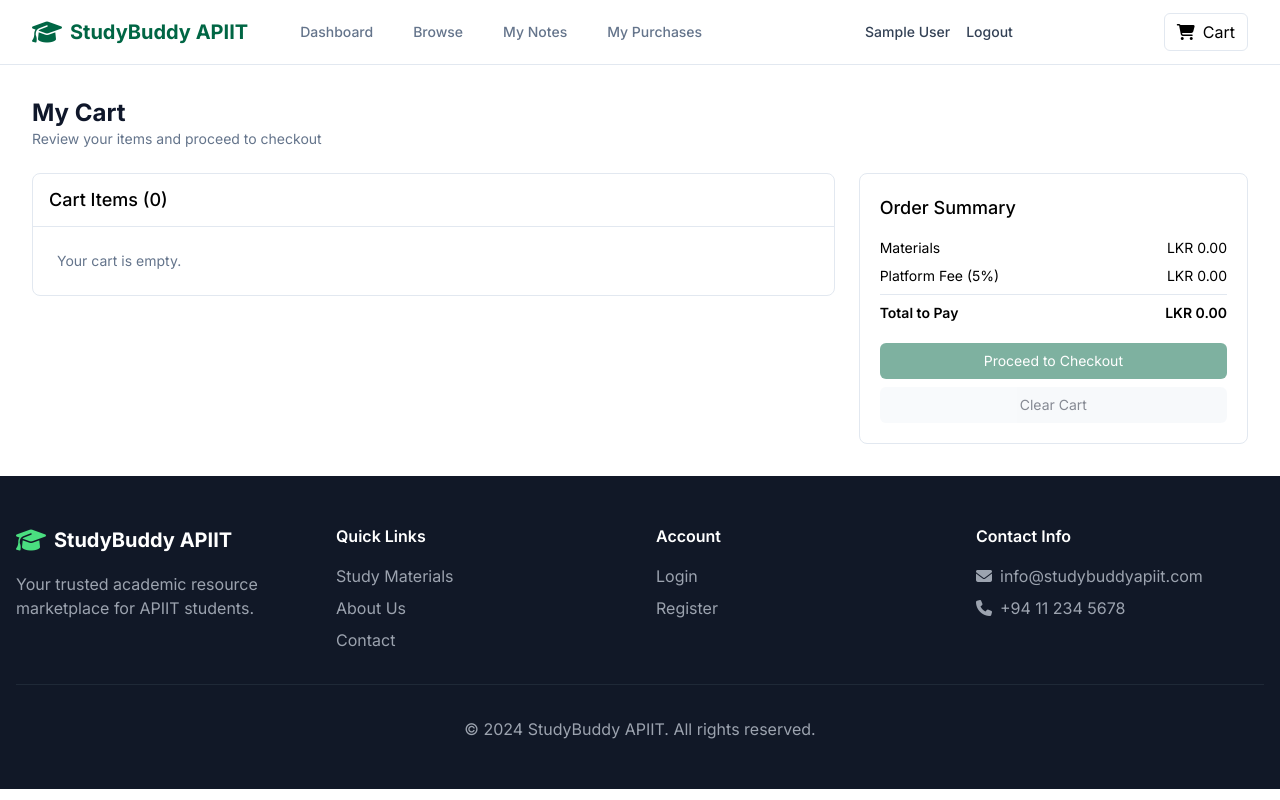
After one commit to nethmipalliyaguruge/StudyBuddy, a PHP site: page /cart.php in a window 1280 px wide. The commit adds this page. Run offline with PHP 8.4, Linux system fonts and the light colour scheme; the visitor is signed in with stand-in values (Sample User, id 1); tables that the repository leaves empty or names only in its code hold one stand-in row (values such as "Sample post"); some libraries are stand-ins or nearby versions.

Commit message:
adding a cart

```diff
--- /dev/null
+++ b/pages/cart.php
@@ -0,0 +1,138 @@
+<?php
+require_once __DIR__ . '/../config/config.php';
+require_once __DIR__ . '/../config/helpers.php';
+require_login();
+
+$title = "My Cart - StudyBuddy APIIT";
+
+// items in session
+$ids = $_SESSION['cart'] ?? [];
+$items = [];
+$total_price_cents = 0;
+$total_fee_cents   = 0;
+$total_pay_cents   = 0;
+
+if ($ids) {
+  $in = implode(',', array_fill(0,count($ids),'?'));
+  $sql = "
+    SELECT
+      n.id, n.title, n.price_cents, n.file_path,
+      u.full_name AS seller_name,
+      m.title AS module_title,
+      l.name  AS level_name,
+      s.name  AS school_name,
+      LOWER(SUBSTRING_INDEX(n.file_path,'.',-1)) AS ext
+    FROM notes n
+    JOIN users   u ON u.id = n.seller_id
+    JOIN modules m ON m.id = n.module_id
+    JOIN levels  l ON l.id = m.level_id
+    JOIN schools s ON s.id = l.school_id
+    WHERE n.id IN ($in)
+  ";
+  $stmt = $pdo->prepare($sql);
+  $stmt->execute($ids);
+  $items = $stmt->fetchAll(PDO::FETCH_ASSOC);
+
+  foreach ($items as $it) {
+    $price = (int)$it['price_cents'];
+    $fee   = fee_5pct($price);          // your helper
+    $pay   = $price + $fee;
+
+    $total_price_cents += $price;
+    $total_fee_cents   += $fee;
+    $total_pay_cents   += $pay;
+  }
+}
+
+include __DIR__ . '/header.php';
+?>
+<main class="max-w-7xl mx-auto px-4 sm:px-6 lg:px-8 py-8">
+  <div class="mb-6">
+    <h1 class="text-2xl font-bold text-foreground">My Cart</h1>
+    <p class="text-sm text-muted-foreground">Review your items and proceed to checkout</p>
+  </div>
+
+  <?php if ($m = flash('ok')): ?>
+    <div class="mb-4 p-3 rounded-md bg-emerald-100 text-emerald-800 border border-emerald-200"><?= htmlspecialchars($m) ?></div>
+  <?php endif; ?>
+  <?php if ($m = flash('err')): ?>
+    <div class="mb-4 p-3 rounded-md bg-red-100 text-red-800 border border-red-200"><?= htmlspecialchars($m) ?></div>
+  <?php endif; ?>
+
+  <div class="grid grid-cols-1 lg:grid-cols-3 gap-6">
+    <!-- Items -->
+    <section class="lg:col-span-2">
+      <div class="bg-card border border-border rounded-lg overflow-hidden">
+        <div class="px-4 py-3 border-b border-border">
+          <h3 class="text-lg font-medium">Cart Items (<?= count($items) ?>)</h3>
+        </div>
+        <?php if (!$items): ?>
+          <div class="p-6 text-sm text-muted-foreground">Your cart is empty.</div>
+        <?php else: ?>
+          <ul class="divide-y divide-border">
+            <?php foreach ($items as $it):
+              $price = (int)$it['price_cents'];
+              $fee   = fee_5pct($price);
+              $pay   = $price + $fee;
+            ?>
+              <li class="p-4 flex items-start justify-between gap-4">
+                <div>
+                  <div class="flex items-center gap-2 text-xs mb-1">
+                    <span class="px-2 py-0.5 rounded-full bg-secondary text-secondary-foreground"><?= htmlspecialchars($it['school_name']) ?></span>
+                    <span class="px-2 py-0.5 rounded-full bg-accent/20"><?= strtoupper(htmlspecialchars($it['ext'] ?: 'PDF')) ?></span>
+                    <span class="text-muted-foreground"><?= htmlspecialchars($it['level_name']) ?></span>
+                  </div>
+                  <p class="font-medium"><?= htmlspecialchars($it['title']) ?></p>
+                  <p class="text-sm text-muted-foreground">By <?= htmlspecialchars($it['seller_name']) ?> • <?= htmlspecialchars($it['module_title']) ?></p>
+                </div>
+                <div class="text-right">
+                  <div class="text-sm text-muted-foreground">Price: LKR <?= number_format($price/100,2) ?></div>
+                  <div class="text-sm text-muted-foreground">Fee (5%): LKR <?= number_format($fee/100,2) ?></div>
+                  <div class="font-semibold">Total: LKR <?= number_format($pay/100,2) ?></div>
+                  <form method="post" action="remove_from_cart.php" class="mt-2">
+                    <input type="hidden" name="csrf" value="<?= csrf_token() ?>">
+                    <input type="hidden" name="note_id" value="<?= (int)$it['id'] ?>">
+                    <button class="text-red-600 text-sm hover:underline"><i class="fas fa-times mr-1"></i>Remove</button>
+                  </form>
+                </div>
+              </li>
+            <?php endforeach; ?>
+          </ul>
+        <?php endif; ?>
+      </div>
+    </section>
+
+    <!-- Summary -->
+    <aside>
+      <div class="bg-card border border-border rounded-lg p-5 sticky top-24">
+        <h3 class="text-lg font-medium mb-4">Order Summary</h3>
+        <div class="space-y-2 text-sm">
+          <div class="flex justify-between"><span>Materials</span><span>LKR <?= number_format($total_price_cents/100,2) ?></span></div>
+          <div class="flex justify-between"><span>Platform Fee (5%)</span><span>LKR <?= number_format($total_fee_cents/100,2) ?></span></div>
+          <div class="flex justify-between pt-2 border-t border-border font-semibold">
+            <span>Total to Pay</span><span>LKR <?= number_format($total_pay_cents/100,2) ?></span>
+          </div>
+        </div>
+
+        <div class="mt-5 space-y-2">
+          <form method="post" action="checkout.php">
+            <input type="hidden" name="csrf" value="<?= csrf_token() ?>">
+            <button <?= $items ? '' : 'disabled' ?>
+              class="w-full bg-primary text-white py-2 rounded-md text-sm hover:bg-primary/90 disabled:opacity-50 disabled:cursor-not-allowed">
+              Proceed to Checkout
+            </button>
+          </form>
+
+          <form method="post" action="clear_cart.php">
+            <input type="hidden" name="csrf" value="<?= csrf_token() ?>">
+            <button <?= $items ? '' : 'disabled' ?>
+              class="w-full bg-muted text-foreground py-2 rounded-md text-sm hover:bg-muted/80 disabled:opacity-50 disabled:cursor-not-allowed">
+              Clear Cart
+            </button>
+          </form>
+        </div>
+      </div>
+    </aside>
+  </div>
+</main>
+<?php include __DIR__ . '/footer.php'; ?>
--- a/pages/header.php
+++ b/pages/header.php
@@ -98,6 +98,16 @@ $u = current_user(); // null if guest
           <a href="login.php?tab=register" class="text-sm font-medium text-slate-700 hover:text-primary transition-colors">Register</a>
         <?php endif; ?>
       </div>
+      <?php $cartCount = isset($_SESSION['cart']) ? count($_SESSION['cart']) : 0; ?>
+        <a href="cart.php" class="relative inline-flex items-center gap-2 px-3 py-1.5 rounded-md border border-border hover:bg-muted">
+          <i class="fas fa-shopping-cart"></i>
+          <span>Cart</span>
+          <?php if ($cartCount): ?>
+            <span class="ml-1 inline-flex items-center justify-center text-xs font-semibold bg-primary text-white rounded-full min-w-[1.25rem] h-5 px-1">
+              <?= $cartCount ?>
+            </span>
+          <?php endif; ?>
+        </a>
 
     </div>
   </div>
```
Also changed, not shown: pages/add_to_cart.php (added, +33 -0 lines), pages/clear_cart.php (added, +9 -0 lines), pages/materials.php (+8 -0 lines), pages/note_details.php (+10 -4 lines), pages/remove_from_cart.php (added, +14 -0 lines).
